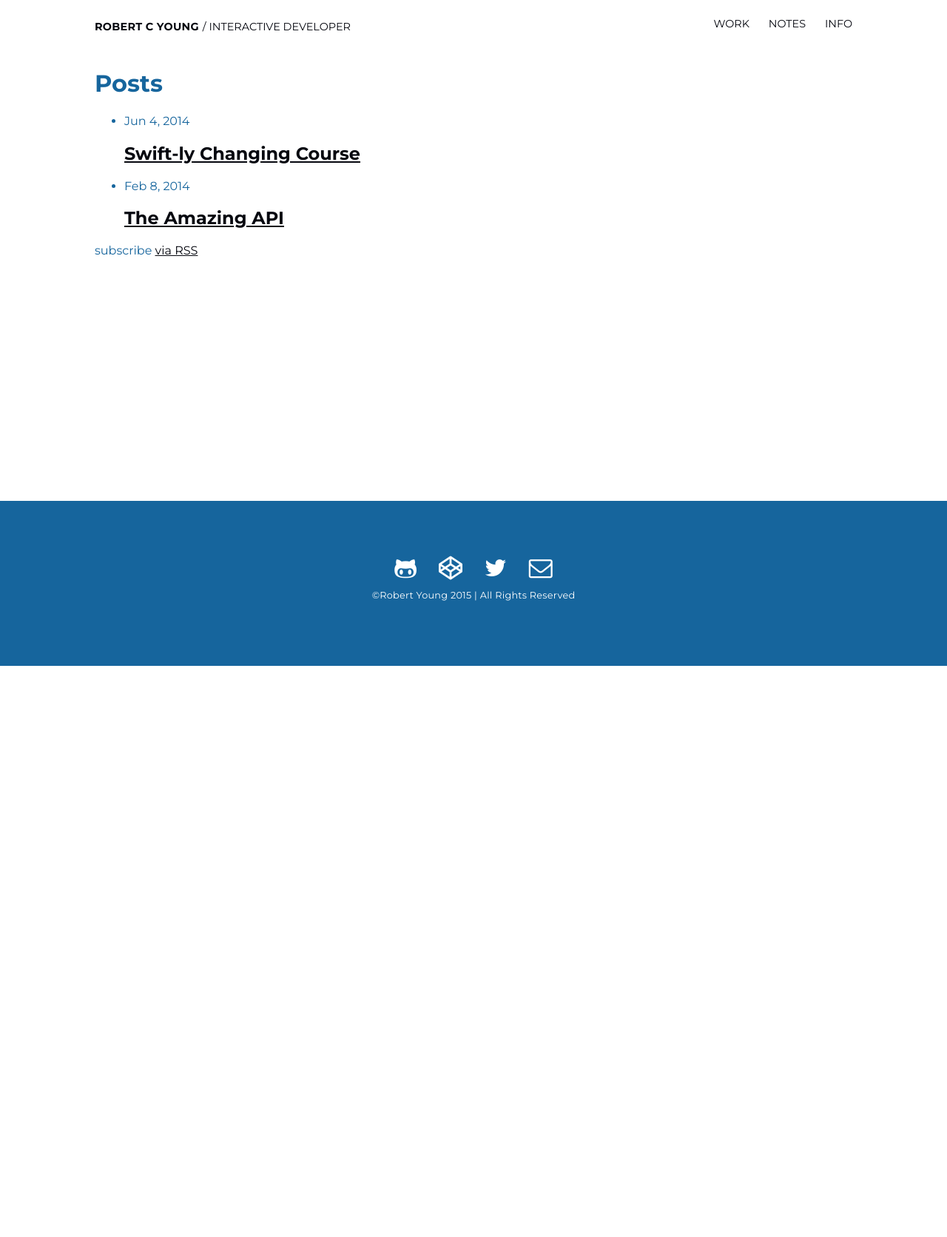
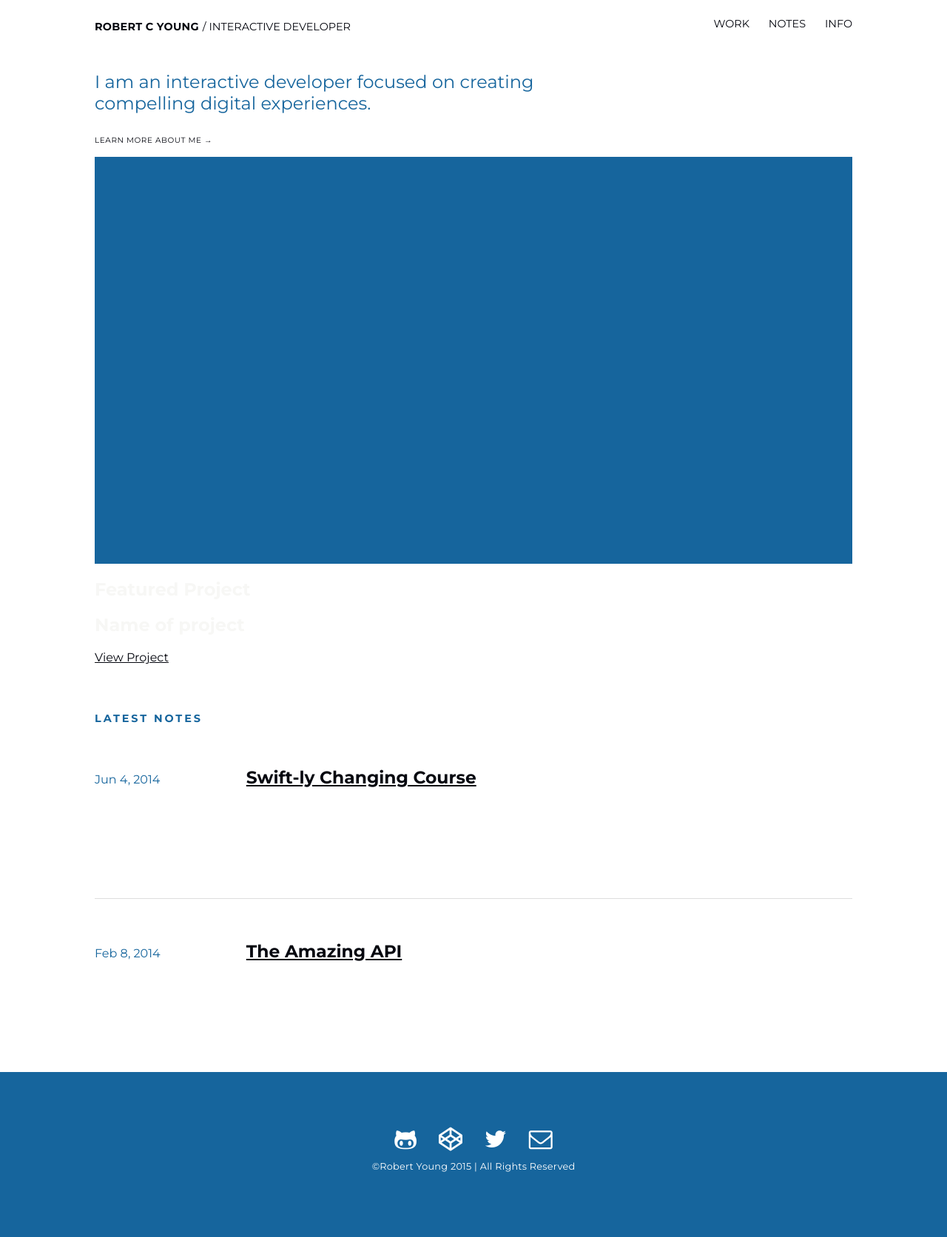
Before and after one commit to ryoungz/robblog, a Jekyll site: the page built from index.html, in a window 1280 px wide. Shown: the whole page at 74% size. Built offline with Jekyll 4.4.1, drawn with Linux system fonts in a browser that asks for light colours; nearby versions of some CDN libraries; before the commit the page ends 900 px from its top, so only the background shows below that.

Commit message:
build index page layout template

```diff
--- a/_sass/_layout.scss
+++ b/_sass/_layout.scss
@@ -15,8 +15,7 @@ nav {
 
 .container {
   max-width: 64em;
-  margin: 0 auto;
-  padding: 0 2em; }
+  margin: 0 auto; }
 
 header {
   padding-top: 15px;
--- a/index.html
+++ b/index.html
@@ -2,22 +2,36 @@
 layout: default
 ---
 
-<div class="home">
+<div class="site-content">
+	<div class="container">
+		<p class="header-description">I am an interactive developer focused on creating compelling digital experiences.</p>
+		<p class="header-link"><a href="info.html">Learn more about me &#8594;</a></p>
+	</div>
 
-  <h1 class="page-heading">Posts</h1>
+	<section class="main-featured">
+		<div class="main-featured-background">
+			<img src="" alt="">
+		</div>
+			<div class="main-featured-description">
+			<div class="container">
+				<h1 class="main-featured-heading">Featured Project</h1>
+				<h2 class="main-featured-title">Name of project</h2>
+				<p><a href="" class="btn">View Project</a></p>
+			</div>
+		</div>
+	</section>
 
-  <ul class="post-list">
-    {% for post in site.posts %}
-      <li>
-        <span class="post-meta">{{ post.date | date: "%b %-d, %Y" }}</span>
-
-        <h2>
-          <a class="post-link" href="{{ post.url | prepend: site.baseurl }}">{{ post.title }}</a>
-        </h2>
-      </li>
-    {% endfor %}
-  </ul>
-
-  <p class="rss-subscribe">subscribe <a href="{{ "/feed.xml" | prepend: site.baseurl }}">via RSS</a></p>
-
+	<section class="main-notes">
+		<div class="container">
+			<h1 class="main-notes-title">Latest notes</h1>
+		</div>
+		<div class="container">
+            {% for post in site.posts %}
+			<article class="main-notes-post">
+				<div class="main-notes-date">{{ post.date | date: "%b %-d, %Y" }}</div>
+				<div class="main-notes-description"><a href="{{ post.url }}"><h1>{{ post.title }}</h1></a></div>
+			</article>
+            {% endfor %}
+		</div>
+	</section>
 </div>
```
